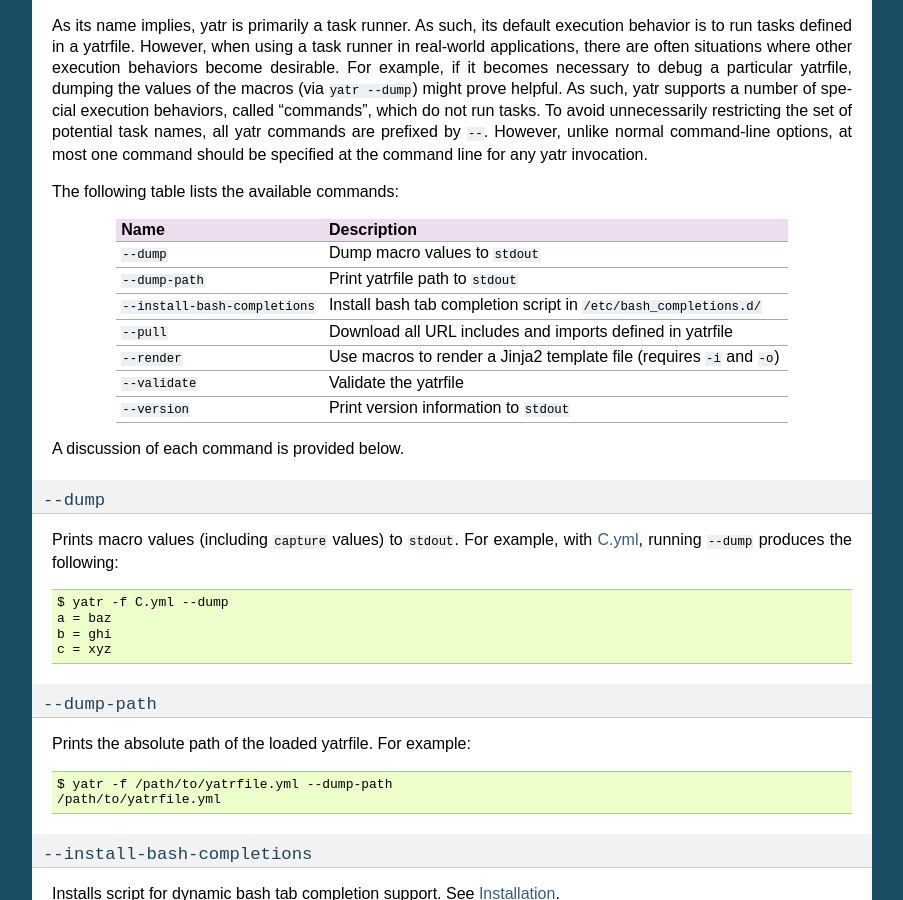
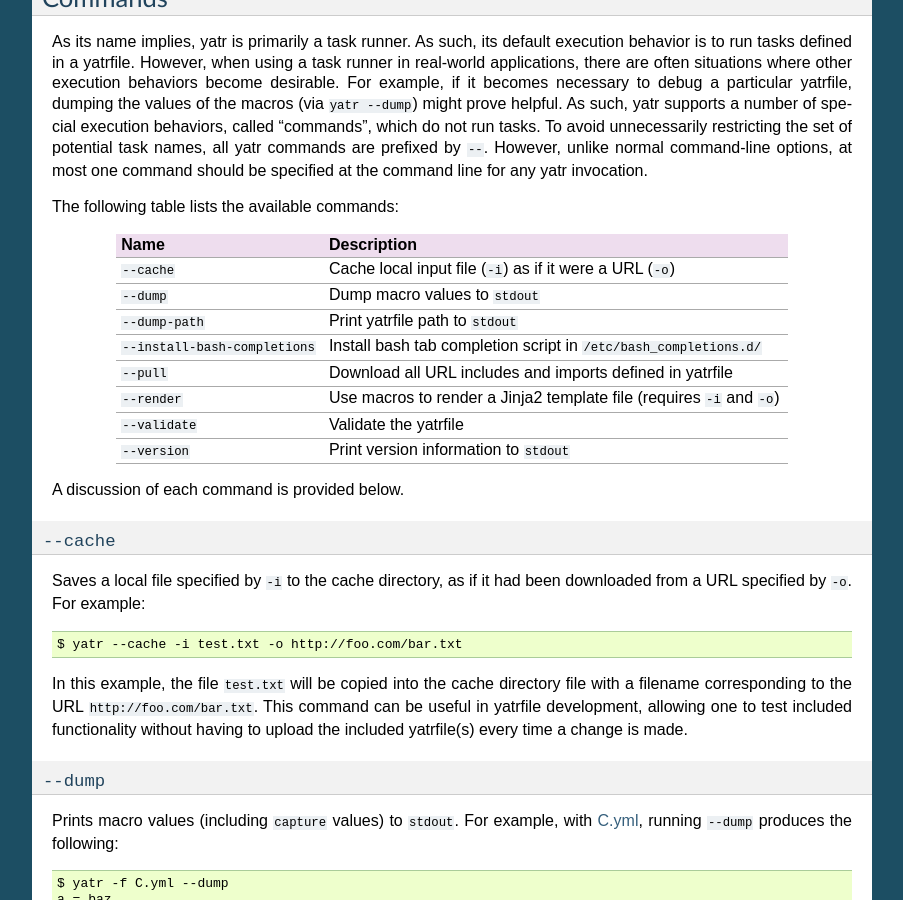
Before and after one commit to mbodenhamer/yatr, a Sphinx documentation site: the page built from docs/cli.rst, in a window 1280 px wide and 900 px high, scrolled down 2126 px. Shown: the whole window, without its empty margins (198-1101 px from the left). Built offline with Sphinx 7.4.7, drawn with Linux system fonts in a browser that asks for light colours; some of the changed text lies outside the part shown.

Commit message:
Updating docs

```diff
--- a/CHANGELOG.rst
+++ b/CHANGELOG.rst
@@ -1,8 +1,10 @@
 Changelog
 ---------
 
-0.0.8 (2017-11-22)
+0.0.8 (2017-11-29)
 ~~~~~~~~~~~~~~~~~~
+
+* Added ``--cache`` command.
 
 0.0.7 (2017-11-15)
 ~~~~~~~~~~~~~~~~~~
--- a/docs/cli.rst
+++ b/docs/cli.rst
@@ -86,6 +86,7 @@
 =============================== =========================================================================
 Name                            Description
 =============================== =========================================================================
+``--cache``                     Cache local input file (``-i``) as if it were a URL (``-o``)
 ``--dump``                      Dump macro values to ``stdout``
 ``--dump-path``                 Print yatrfile path to ``stdout``
 ``--install-bash-completions``  Install bash tab completion script in ``/etc/bash_completions.d/``
@@ -96,6 +97,15 @@
 =============================== =========================================================================
 
 A discussion of each command is provided below.
+
+``--cache``
+~~~~~~~~~~~
+
+Saves a local file specified by ``-i`` to the cache directory, as if it had been downloaded from a URL specified by ``-o``.  For example::
+
+    $ yatr --cache -i test.txt -o http://foo.com/bar.txt
+
+In this example, the file ``test.txt``  will be copied into the cache directory file with a filename corresponding to the URL ``http://foo.com/bar.txt``.  This command can be useful in yatrfile development, allowing one to test included functionality without having to upload the included yatrfile(s) every time a change is made.
 
 ``--dump``
 ~~~~~~~~~~
--- a/docs/help.txt
+++ b/docs/help.txt
@@ -1,7 +1,7 @@
 usage: yatr [-h] [-f <yatrfile>] [-i <file>] [-o <file>] [-m <macro>=<value>]
-            [-s <setting>=<value>] [--cache-dir <DIR>] [-v] [-p] [--dump]
-            [--dump-path] [--pull] [--render] [--version] [--validate]
-            [--install-bash-completions]
+            [-s <setting>=<value>] [--cache-dir <DIR>] [-v] [-p] [--cache]
+            [--dump] [--dump-path] [--pull] [--render] [--version]
+            [--validate] [--install-bash-completions]
             [<task>] [ARGS [ARGS ...]]
 
 Yet Another Task Runner.
@@ -24,6 +24,7 @@
   -v, --verbose         Print commands to be run
   -p, --preview         Preview commands to be run without running them
                         (implies -v)
+  --cache               Cache local input file (-i) as if it were a URL (-o)
   --dump                Dump macro values and exit
   --dump-path           Print yatrfile path and exit
   --pull                Download all URL includes and imports, then exit
```
